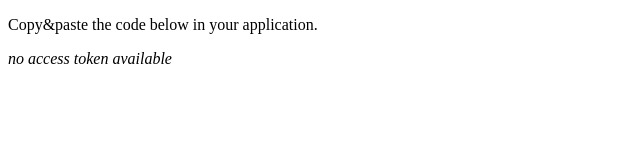
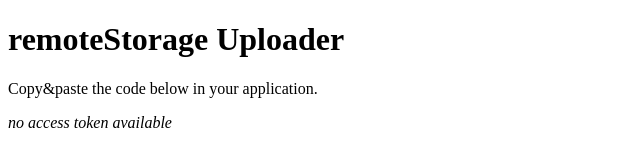
Before and after one commit to fkooman/remote-storage-uploader, a plain HTML site: page index.html in a window 1280 px wide. Shown: the whole page, without its empty margins (0-640 px from the left). Drawn offline with Linux system fonts and the light colour scheme.

Commit message:
update title and heading

```diff
--- a/index.html
+++ b/index.html
@@ -4,9 +4,10 @@
     <head>
         <meta charset="utf-8">
         <meta name="viewport" content="width=device-width, initial-scale=1.0"/>
-        <title>remote-storage-uploader</title>
+        <title>remoteStorage Uploader</title>
     </head>
     <body>
+	<h1>remoteStorage Uploader</h1>
         <p>
             Copy&amp;paste the code below in your application.
         </p>
```
